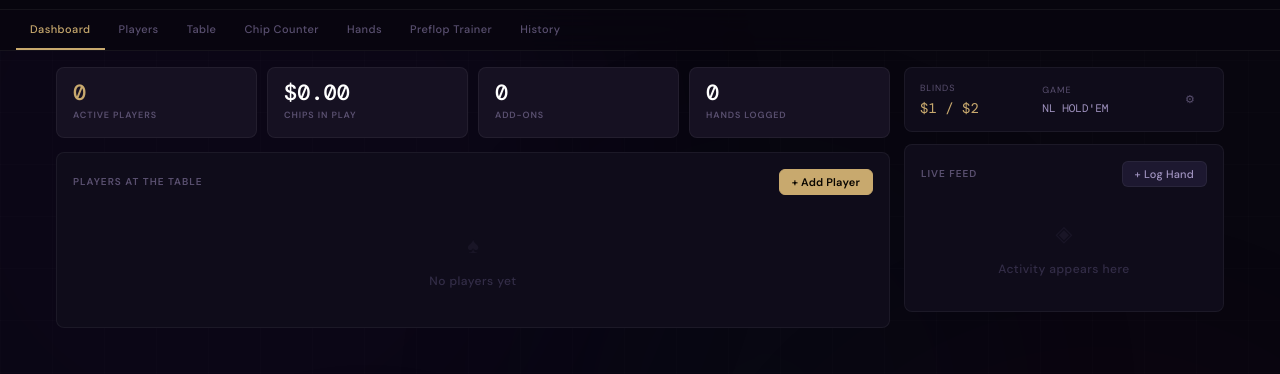
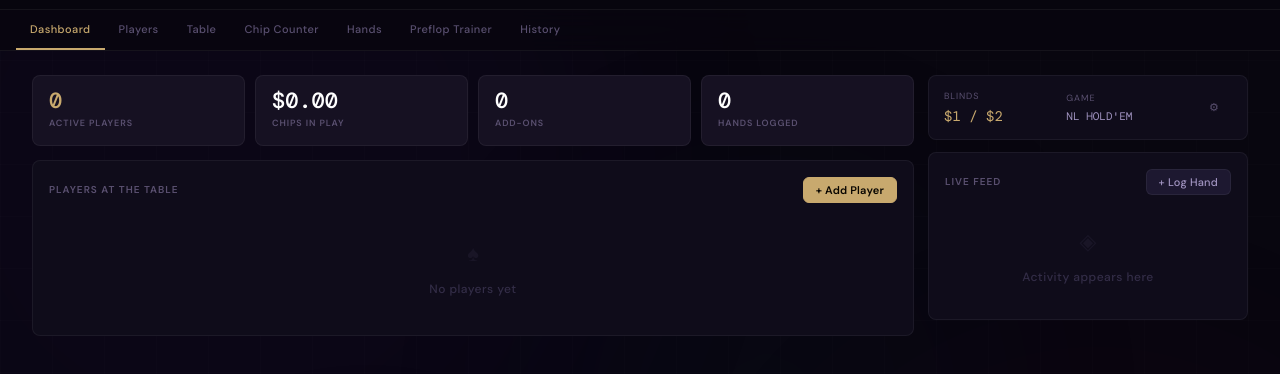
Before and after one commit to blakethemoon/Poker-Home-Game-, a plain HTML site: page index.html in a window 1280 px wide. Shown: the part 44-418 px from the top of the page. Drawn offline with nearby package versions, Linux system fonts and the light colour scheme; a web font is replaced by a local one.

Commit message:
Enhance content section styling
Updated padding and max-width for content section.

```diff
--- a/index.html
+++ b/index.html
@@ -75,7 +75,14 @@ body{
 .nvb:hover{color:var(--i2)}.nvb.on{color:var(--au);border-bottom-color:var(--au)}
 
 /* CONTENT */
-.content{flex:1;padding:16px;max-width:1200px;width:100%;margin:0 auto}
+/* CONTENT */
+.content{
+  flex:1;
+  padding:24px 32px 40px;
+  width:100%;
+  max-width:100%;      /* <-- fills the whole screen */
+  margin:0 auto;
+}
 .view{display:none}
 .view.on{display:block;animation:pageIn .16s ease both}
 @keyframes pageIn{from{opacity:0;transform:translateY(4px)}to{opacity:1;transform:translateY(0)}}
```
